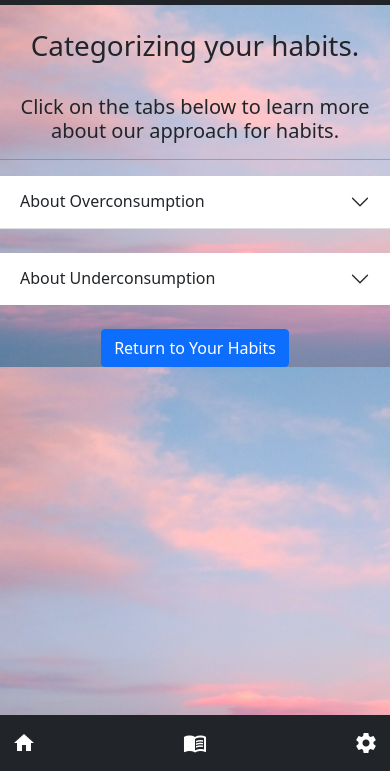
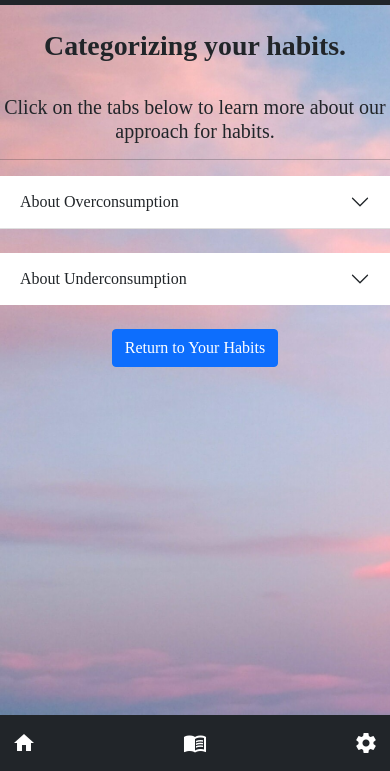
Before and after one commit to Ehsan138/1800_202230_DTC13, a plain HTML site: page select.html in a window 390 px wide. Shown: the part 73-844 px from the top of the page. Drawn offline with nearby package versions, Linux system fonts and the light colour scheme.

Commit message:
Complete select.html page

```diff
--- a/select.html
+++ b/select.html
@@ -38,12 +38,19 @@
     <link rel="preconnect" href="https://fonts.gstatic.com" crossorigin>
     <link href="https://fonts.googleapis.com/css2?family=Indie+Flower&display=swap" rel="stylesheet">
     <style>
+        html,
+        body {
+            height: 100%;
+            width: 100%;
+        }
+
         body {
             background-image: url('../images/background6.jpg');
             background-size: cover;
             min-width: 100%;
             min-height: 100%;
             text-align: center;
+            font-family: 'Playfair Display', serif;
         }
     </style>
 </head>
@@ -66,11 +73,10 @@
         </nav>
     </nav>
 
-    <!-- the body of your page goes here -->
     <!--Accordion habit info-->
     <div class="main">
         <br>
-        <h1>Categorizing your habits.</h1>
+        <h1><b>Categorizing your habits.</h1></b>
         <br>
         <h5>Click on the tabs below to learn more about our approach for habits.</h5>
         <hr>
--- a/styles/select.css
+++ b/styles/select.css
@@ -1,16 +1,18 @@
-html,
 body {
-    height: 100%;
-    width: 100%;
-    background-image: url('./images/sunset_categorize.jpg');
-    background-size: cover;
+    background-image: url('../images/background6.jpg');
+    background-size: fill;
+    background-repeat: no-repeat;
+    min-width: 100%;
+    min-height: 100%;
+    text-align: center;
+    font-family: 'Playfair Display', serif;
 }
 
 .text_welcome {
     padding: 70px;
     font-size: 70px;
     color: white;
-    font-family: serif;
+    font-family: 'Playfair Display', serif;
 }
 
 .heading {
@@ -26,7 +28,7 @@ i:hover {
 }
 
 .main {
-    font-family: 'Gill Sans', 'Gill Sans MT', Calibri, 'Trebuchet MS', sans-serif;
+    font-family: 'Playfair Display', serif;
     text-align: center;
 }
 
@@ -64,7 +66,6 @@ i:hover {
 }
 
 .content {
-    /* width: 90%; */
     text-align: center;
 }
 
@@ -73,22 +74,4 @@ i:hover {
         display: none;
     }
 
-    .navbar {
-        background-image: radial-gradient(circle farthest-corner at 10% 20%, rgba(234, 249, 249, 0.67) 0.1%, rgba(239, 249, 251, 0.63) 90.1%);
-    }
-
-    .main {
-        display: none;
-        height: auto !important;
-        width: auto !important;
-        visibility: visible;
-    }
-
-    /* span.input-group-text {
-        display: none !important;
-        visibility: hidden;
-
-        /* vertical-align: middle;
-        width: 80%;
-        margin: auto; */
 }
```
